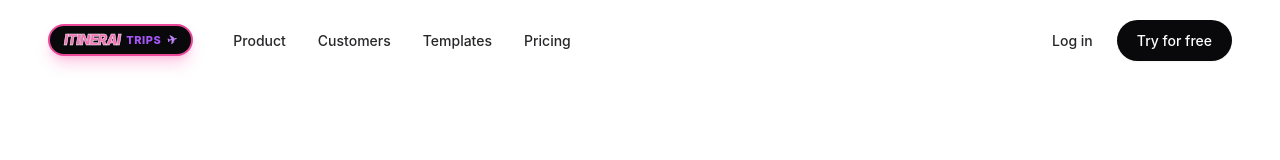
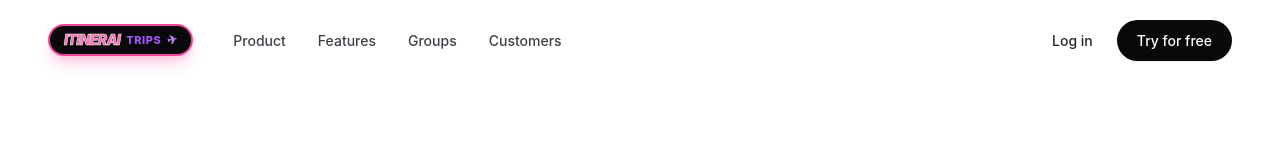
Before and after one commit to TeddyHuZz/itinerai, a React (Vite) app: page / in a window 1280 px wide. Shown: the top 160 px of the page. Built offline with nearby package versions, Linux system fonts and the light colour scheme.

Commit message:
feat: add smooth scroll navigation and update landing page section links

```diff
--- a/src/components/landing/FeaturesBentoSection.tsx
+++ b/src/components/landing/FeaturesBentoSection.tsx
@@ -126,7 +126,7 @@ const BENTO_CARDS: BentoFeatureCard[] = [
 
 export const FeaturesBentoSection: React.FC = () => {
   return (
-    <section className="w-full bg-white pt-24 sm:pt-36 pb-36 select-none" id="features">
+    <section className="w-full bg-white pt-24 sm:pt-36 pb-36 select-none scroll-mt-20" id="features">
       <div className="max-w-350 mx-auto px-6 sm:px-12">
         {/* ========================================================================= */}
         {/* 1. SECTION HEADER (Jitter Exact Style)                                   */}
--- a/src/components/landing/Navbar.tsx
+++ b/src/components/landing/Navbar.tsx
@@ -45,19 +45,19 @@ export const Navbar: React.FC<NavbarProps> = ({ onOpenAuth }) => {
               <ItineraiLogo size={isScrolled ? "sm" : "md"} />
             </a>
 
-            {/* Center Navigation Links */}
-            <nav className="hidden md:flex items-center gap-8 text-[14px] font-medium text-zinc-800">
+            {/* Center Navigation Links (Matching Actual Landing Page Sections) */}
+            <nav className="hidden md:flex items-center gap-8 text-[14px] font-medium text-zinc-700">
               <a href="#product" className="hover:text-zinc-950 transition-colors">
                 Product
               </a>
+              <a href="#features" className="hover:text-zinc-950 transition-colors">
+                Features
+              </a>
+              <a href="#scale" className="hover:text-zinc-950 transition-colors">
+                Groups
+              </a>
               <a href="#customers" className="hover:text-zinc-950 transition-colors">
                 Customers
-              </a>
-              <a href="#templates" className="hover:text-zinc-950 transition-colors">
-                Templates
-              </a>
-              <a href="#pricing" className="hover:text-zinc-950 transition-colors">
-                Pricing
               </a>
             </nav>
           </div>
@@ -101,25 +101,25 @@ export const Navbar: React.FC<NavbarProps> = ({ onOpenAuth }) => {
               Product
             </a>
             <a
+              href="#features"
+              onClick={() => setMobileMenuOpen(false)}
+              className="text-sm font-medium text-zinc-800 py-1"
+            >
+              Features
+            </a>
+            <a
+              href="#scale"
+              onClick={() => setMobileMenuOpen(false)}
+              className="text-sm font-medium text-zinc-800 py-1"
+            >
+              Groups
+            </a>
+            <a
               href="#customers"
               onClick={() => setMobileMenuOpen(false)}
               className="text-sm font-medium text-zinc-800 py-1"
             >
               Customers
-            </a>
-            <a
-              href="#templates"
-              onClick={() => setMobileMenuOpen(false)}
-              className="text-sm font-medium text-zinc-800 py-1"
-            >
-              Templates
-            </a>
-            <a
-              href="#pricing"
-              onClick={() => setMobileMenuOpen(false)}
-              className="text-sm font-medium text-zinc-800 py-1"
-            >
-              Pricing
             </a>
             <div className="pt-3 border-t border-zinc-100 flex flex-col gap-3">
               <button
--- a/src/components/landing/ScaleFeaturesSection.tsx
+++ b/src/components/landing/ScaleFeaturesSection.tsx
@@ -3,7 +3,7 @@ import { Wand2, Grid, Layers, FileDown } from "lucide-react";
 
 export const ScaleFeaturesSection: React.FC = () => {
   return (
-    <section className="w-full bg-white pt-24 sm:pt-36 pb-36 select-none" id="scale">
+    <section className="w-full bg-white pt-24 sm:pt-36 pb-36 select-none scroll-mt-20" id="scale">
       <div className="max-w-350 mx-auto px-6 sm:px-12">
         {/* ========================================================================= */}
         {/* 1. TOP ROW: LEFT HEADING + 2 RIGHT FEATURE CARDS                          */}
--- a/src/components/landing/TestimonialQuoteSection.tsx
+++ b/src/components/landing/TestimonialQuoteSection.tsx
@@ -2,7 +2,7 @@ import React from "react";
 
 export const TestimonialQuoteSection: React.FC = () => {
   return (
-    <section className="w-full bg-white pt-24 sm:pt-36 pb-36 select-none" id="customers">
+    <section className="w-full bg-white pt-24 sm:pt-36 pb-36 select-none scroll-mt-20" id="customers">
       <div className="max-w-4xl mx-auto px-6 sm:px-8 text-center">
         {/* Massive Testimonial Quote */}
         <h2 className="text-[2.75rem] sm:text-[4.25rem] md:text-[5.25rem] font-black tracking-[-0.035em] text-zinc-950 leading-[1.06] mb-12 sm:mb-16">
--- a/src/components/landing/VideoShowcaseSection.tsx
+++ b/src/components/landing/VideoShowcaseSection.tsx
@@ -13,7 +13,7 @@ export const VideoShowcaseSection: React.FC<VideoShowcaseSectionProps> = ({
   posterSrc,
 }) => {
   return (
-    <section className="w-full bg-white pt-24 sm:pt-36 pb-28 select-none" id="product">
+    <section className="w-full bg-white pt-24 sm:pt-36 pb-28 select-none scroll-mt-20" id="product">
       <div className="max-w-350 mx-auto px-6 sm:px-12">
         {/* ========================================================================= */}
         {/* 1. HUGE BOLD HEADING (Jitter Exact Style)                                */}
--- a/src/index.css
+++ b/src/index.css
@@ -8,6 +8,10 @@
 
   * {
     border-color: rgba(228, 228, 231, 0.8);
+  }
+
+  html {
+    scroll-behavior: smooth;
   }
 
   body {
```
